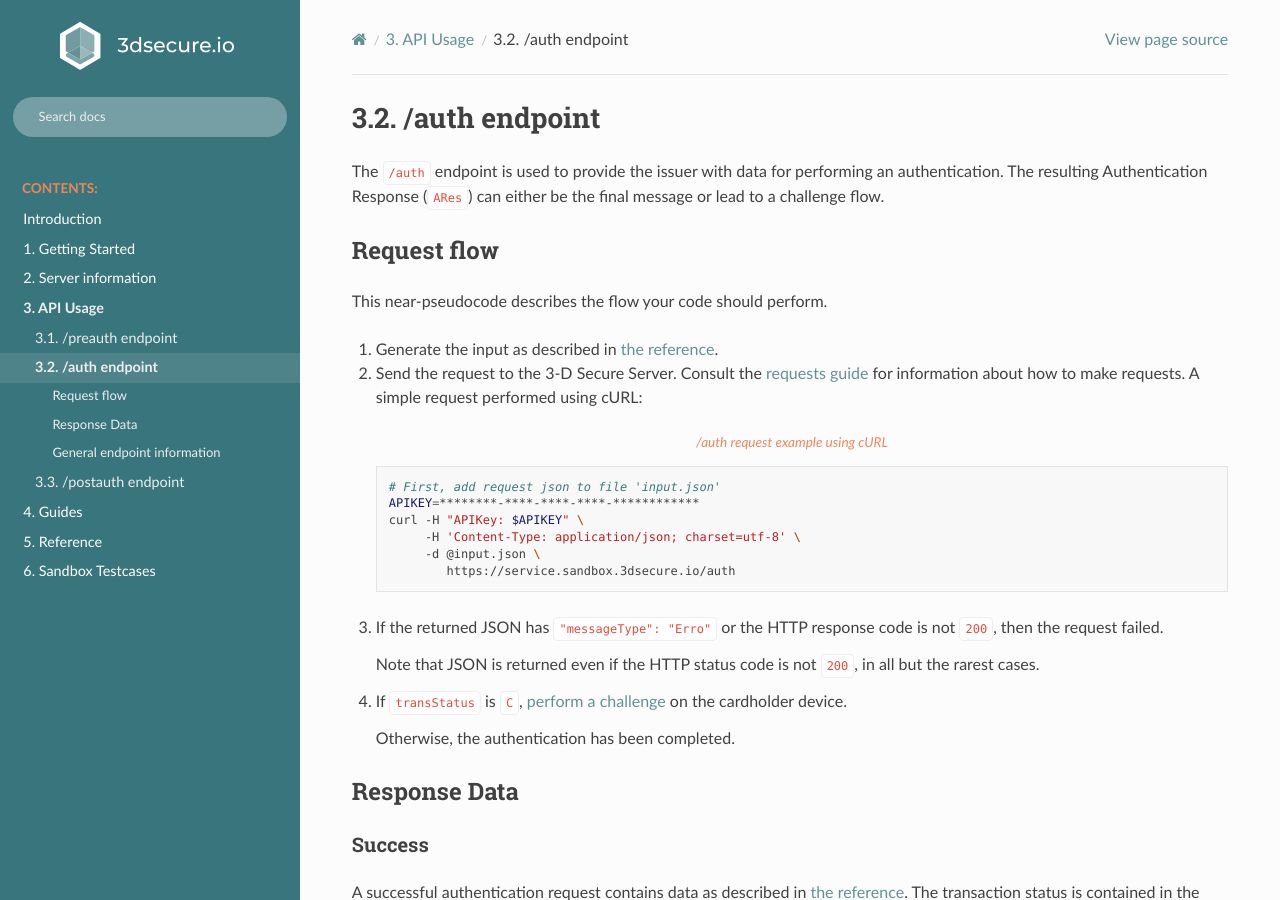
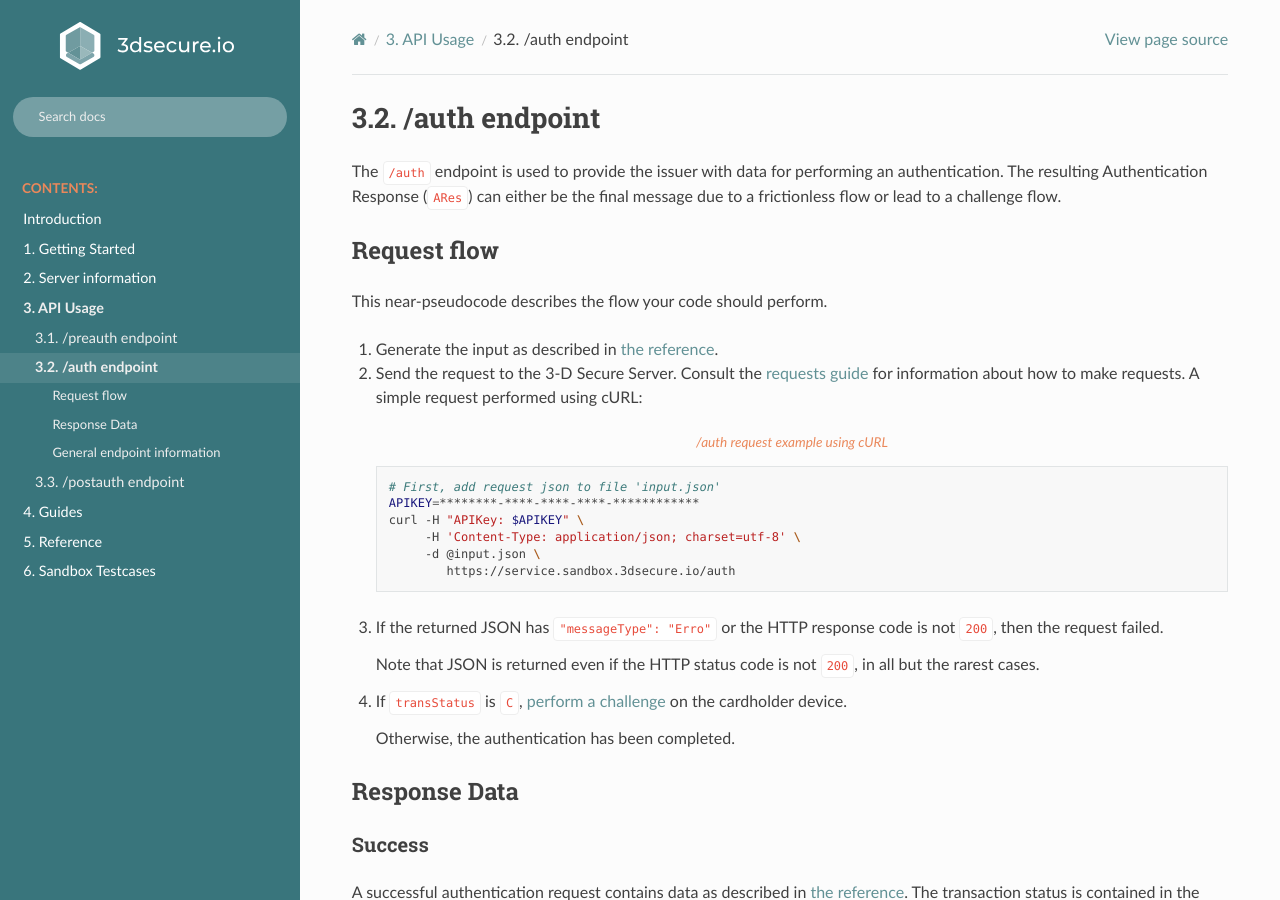
Before and after one commit to clearhaus/3DSv2-api-documentation, a Sphinx documentation site: the page built from source/auth.rst, in a window 1280 px wide and 900 px high. Built offline with Sphinx 7.4.7 and the Read the Docs theme 2.0.0, drawn with Linux system fonts in a browser that asks for light colours.

Commit message:
Update source/auth.rst
Co-Authored-By: David Andersen <da@clearhaus.com>

```diff
--- a/source/auth.rst
+++ b/source/auth.rst
@@ -6,7 +6,7 @@
 
 The ``/auth`` endpoint is used to provide the issuer with data for performing
 an authentication. The resulting Authentication Response (``ARes``) can either
-be the final message or lead to a challenge flow.
+be the final message due to a frictionless flow or lead to a challenge flow.
 
 ************
 Request flow
```
